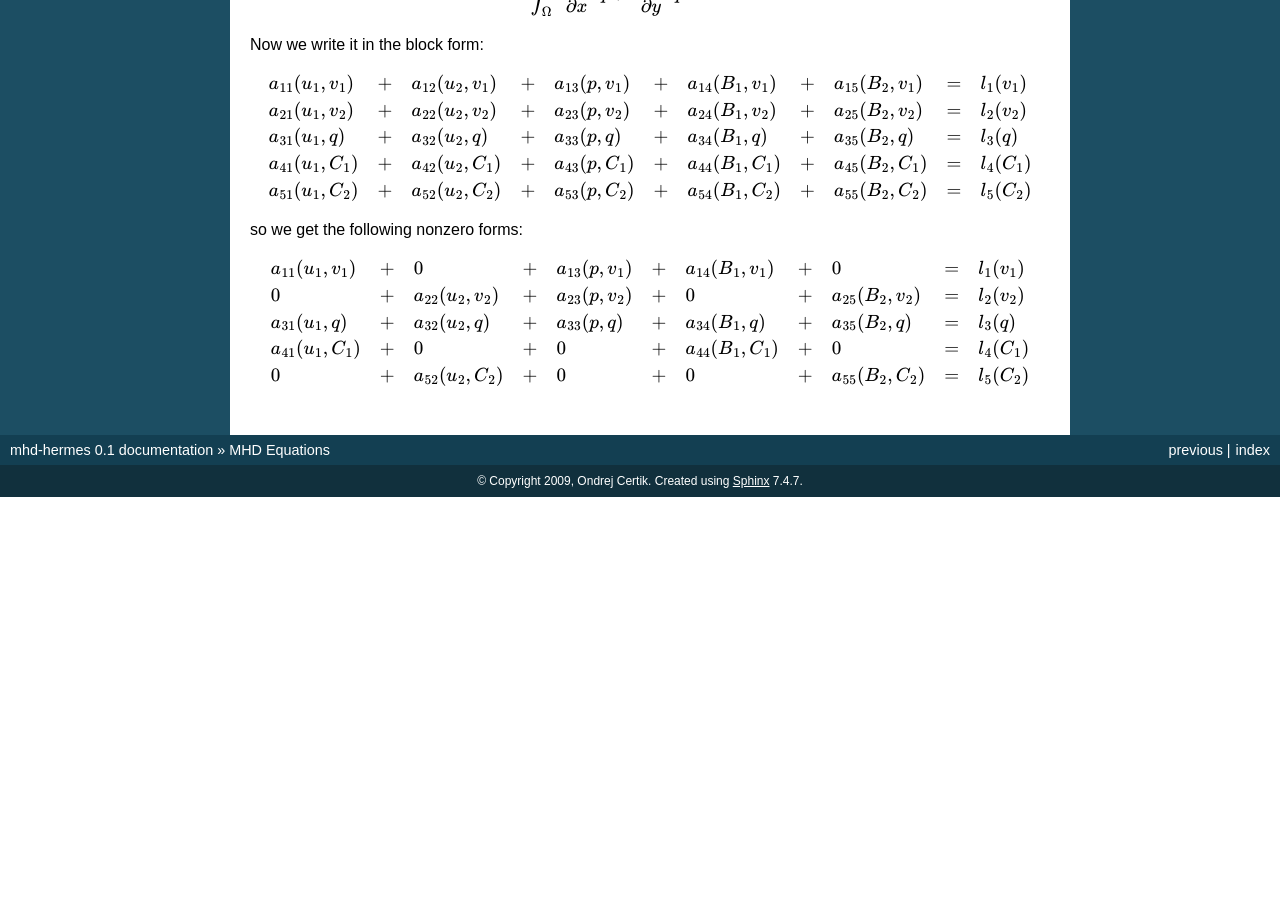
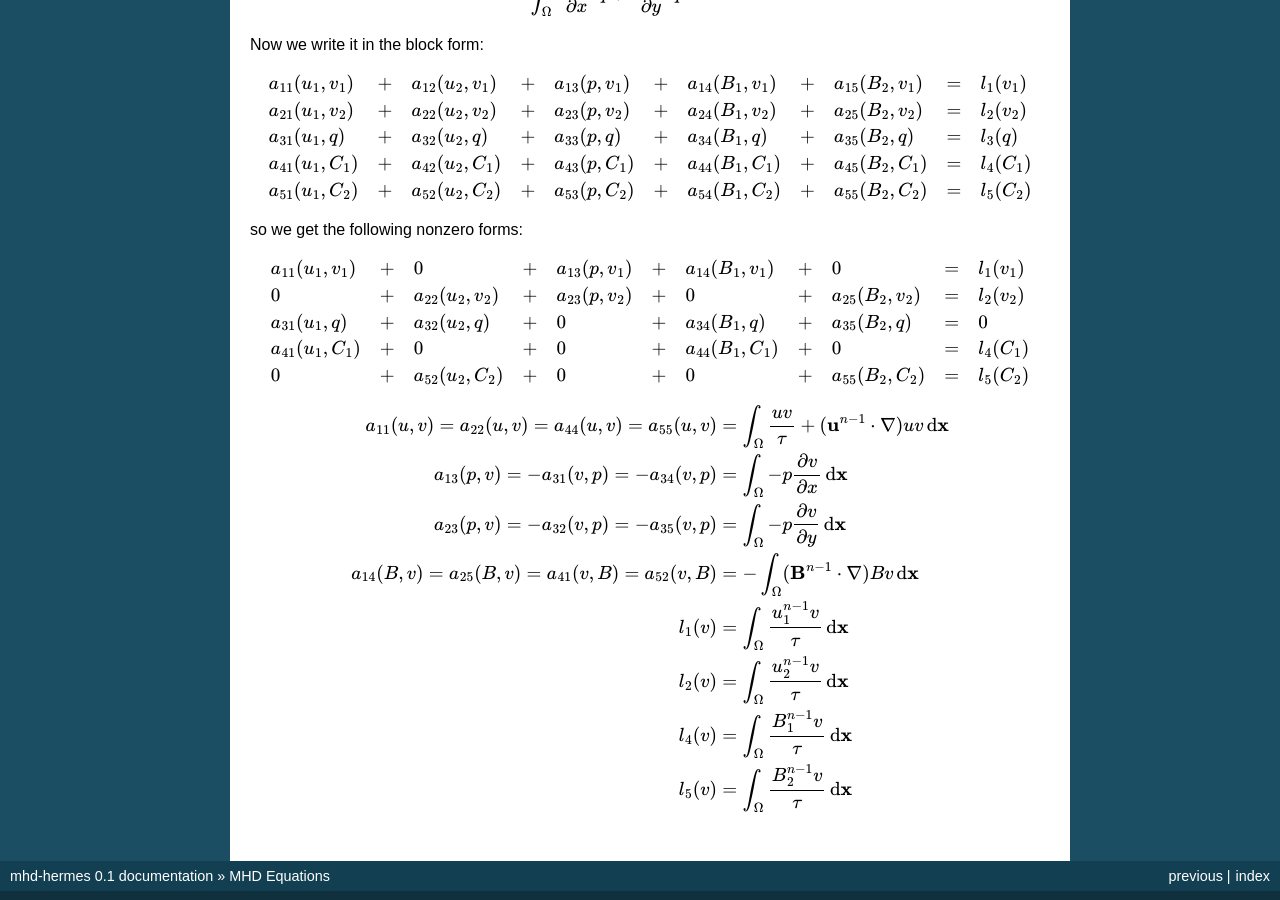
Before and after one commit to certik/mhd-hermes, a Sphinx documentation site: the page built from doc/physics.rst, in a window 1280 px wide and 900 px high, scrolled down 2837 px. Built offline with Sphinx 7.4.7, drawn with Linux system fonts in a browser that asks for light colours; formulas are drawn with MathJax 3; before the commit the page ends 3334 px from its top, so only the background shows below that.

Commit message:
Forms added

```diff
--- a/doc/physics.rst
+++ b/doc/physics.rst
@@ -277,10 +277,26 @@ so we get the following nonzero forms:
         a_{14}(B_1, v_1) &+& 0 &=& l_1(v_1)\\
     0 &+& a_{22}(u_2, v_2) &+& a_{23}(p, v_2) &+&
         0 &+& a_{25}(B_2, v_2) &=& l_2(v_2)\\
-    a_{31}(u_1, q) &+& a_{32}(u_2, q) &+& a_{33}(p, q) &+&
-        a_{34}(B_1, q) &+& a_{35}(B_2, q) &=& l_3(q)\\
+    a_{31}(u_1, q) &+& a_{32}(u_2, q) &+& 0 &+&
+        a_{34}(B_1, q) &+& a_{35}(B_2, q) &=& 0\\
     a_{41}(u_1, C_1) &+& 0 &+& 0 &+&
         a_{44}(B_1, C_1) &+& 0 &=& l_4(C_1)\\
     0 &+& a_{52}(u_2, C_2) &+& 0 &+&
         0 &+& a_{55}(B_2, C_2) &=& l_5(C_2)
     \end{array}$$
+
+.. math::
+
+    a_{11}(u, v) = a_{22}(u, v) = a_{44}(u, v) = a_{55}(u, v) &=
+        \int_\Omega {u v\over\tau} +
+        ({\bf u}^{n-1}\cdot\nabla)u v\,{\rm d}{\bf x}\\
+    a_{13}(p, v) = -a_{31}(v, p) = -a_{34}(v, p) &= \int_\Omega
+        -p {\partial v\over\partial x} \,{\rm d}{\bf x}\\
+    a_{23}(p, v) = -a_{32}(v, p) = -a_{35}(v, p) &= \int_\Omega
+        -p {\partial v\over\partial y} \,{\rm d}{\bf x}\\
+    a_{14}(B, v) = a_{25}(B, v) = a_{41}(v, B) = a_{52}(v, B) &=
+        -\int_\Omega ({\bf B}^{n-1}\cdot\nabla)Bv\,{\rm d}{\bf x}\\
+    l_1(v) &= \int_\Omega {u_1^{n-1} v\over\tau} \,{\rm d}{\bf x}\\
+    l_2(v) &= \int_\Omega {u_2^{n-1} v\over\tau} \,{\rm d}{\bf x}\\
+    l_4(v) &= \int_\Omega {B_1^{n-1} v\over\tau} \,{\rm d}{\bf x}\\
+    l_5(v) &= \int_\Omega {B_2^{n-1} v\over\tau} \,{\rm d}{\bf x}
```
